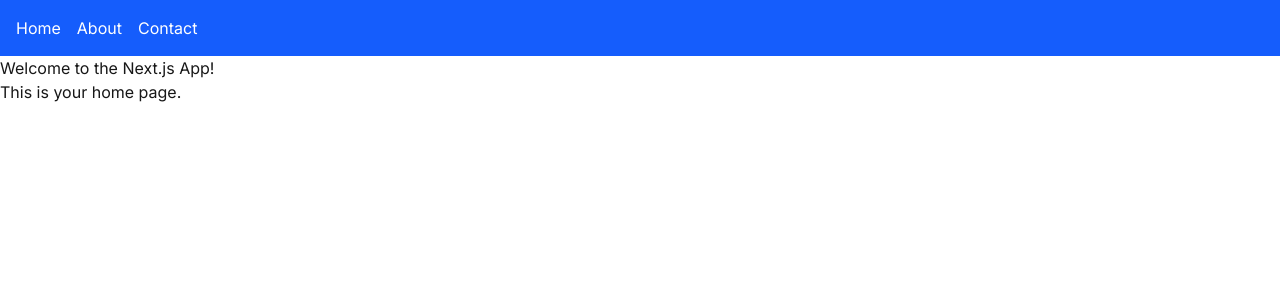
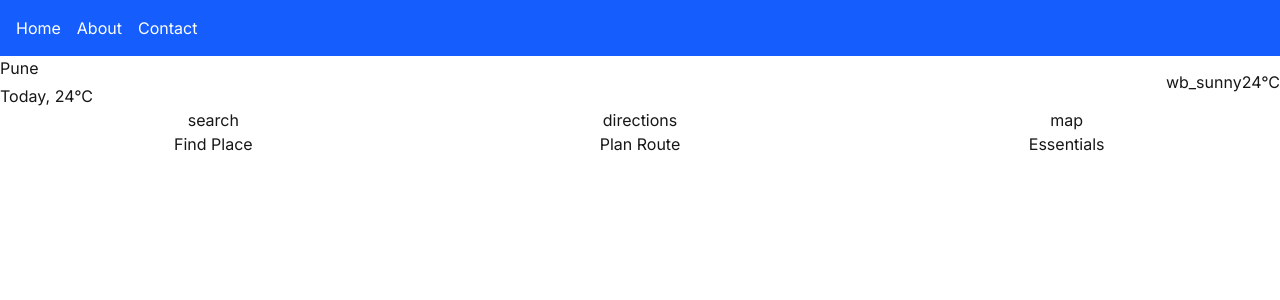
Before and after one commit to Kiwi-520/CityNav, a Next.js app in the folder citynav-nextjs-app/: page / in a window 1280 px wide. Shown: the top 300 px of the page. Built offline with nearby package versions, Linux system fonts and the light colour scheme.

Commit message:
made some changes in the Next JS application

```diff
--- /dev/null
+++ b/citynav-nextjs-app/src/app/home/HomeDashboard.tsx
@@ -0,0 +1,73 @@
+"use client";
+
+import { useEffect } from "react";
+// import SafetyAlert from "./SafetyAlert";
+import QuickActions from "../../components/QuickActions";
+// import DailyTip from "./DailyTip";
+// import RecentActivity from "./RecentActivity";
+// import SosButton from "./SosButton";
+// import BottomNav from "./BottomNav";
+import styles from "../../styles/home.module.css";
+
+export default function HomeDashboard() {
+  useEffect(() => {
+    // Update clock every minute
+    const interval = setInterval(() => {
+      const timeElement = document.getElementById("currentTime");
+      if (timeElement) {
+        const now = new Date();
+        const timeString = now.toLocaleTimeString("en-US", {
+          hour: "2-digit",
+          minute: "2-digit",
+        });
+        timeElement.textContent = `Today, ${timeString}`;
+      }
+    }, 60000);
+
+    return () => clearInterval(interval);
+  }, []);
+
+  return (
+    <div className="citynav-bg">
+      <div className="citynav-card">
+        <div className={styles.dashboardContainer}>
+          {/* Safety Alert */}
+          {/* <SafetyAlert /> */}
+
+          {/* Header */}
+          <div className={styles.dashboardHeader}>
+            <div className={styles.cityInfo}>
+              <h3 id="cityName">Pune</h3>
+              <span className="body-small">
+                Today, <span id="currentTime">24°C</span>
+              </span>
+            </div>
+            <div className={styles.weatherInfo}>
+              <span className="material-icons" id="weatherIcon">
+                wb_sunny
+              </span>
+              <span className="body-medium" id="temperature">
+                24°C
+              </span>
+            </div>
+          </div>
+
+          {/* Quick Actions */}
+          <QuickActions />
+
+          {/* Daily Tip */}
+          {/* <DailyTip /> */}
+
+          {/* Recent Activity */}
+          {/* <RecentActivity /> */}
+
+          {/* Emergency SOS Button */}
+          {/* <SosButton /> */}
+        </div>
+      </div>
+
+      {/* Bottom Navigation */}
+      {/* <BottomNav /> */}
+    </div>
+  );
+}
--- a/citynav-nextjs-app/src/app/page.tsx
+++ b/citynav-nextjs-app/src/app/page.tsx
@@ -1,11 +1,17 @@
 // This is a Server Component by default
-import Header from "../components/Header";
+// export default function HomePage() {
+//   return (
+//     <main>
+//       <h1>Welcome to the Next.js App!</h1>
+//       <p>This is your home page.</p>
+//     </main>
+//   );
+// }
+
+"use client";
+
+import HomeDashboard from "./home/HomeDashboard";
 
 export default function HomePage() {
-  return (
-    <main>
-      <h1>Welcome to the Next.js App!</h1>
-      <p>This is your home page.</p>
-    </main>
-  );
+  return <HomeDashboard />;
 }
--- /dev/null
+++ b/citynav-nextjs-app/src/components/QuickActions.tsx
@@ -0,0 +1,28 @@
+import styles from "../styles/components.module.css";
+
+export default function QuickActions() {
+  return (
+    <div className={styles.quickActions}>
+      <a href="/search-discovery" className={styles.actionButton}>
+        <button className="btn btn-icon btn-large">
+          <span className="material-icons">search</span>
+        </button>
+        <span className={styles.actionLabel}>Find Place</span>
+      </a>
+
+      <a href="/route-options" className={styles.actionButton}>
+        <button className="btn btn-icon btn-large">
+          <span className="material-icons">directions</span>
+        </button>
+        <span className={styles.actionLabel}>Plan Route</span>
+      </a>
+
+      <a href="/interactive-map" className={styles.actionButton}>
+        <button className="btn btn-icon btn-large">
+          <span className="material-icons">map</span>
+        </button>
+        <span className={styles.actionLabel}>Essentials</span>
+      </a>
+    </div>
+  );
+}
--- /dev/null
+++ b/citynav-nextjs-app/src/styles/components.module.css
@@ -0,0 +1,27 @@
+.quickActions {
+  display: grid;
+  grid-template-columns: repeat(3, 1fr);
+  gap: var(--spacing-lg);
+  margin-bottom: var(--spacing-xl);
+}
+
+.actionButton {
+  display: flex;
+  flex-direction: column;
+  align-items: center;
+  gap: var(--spacing-xs);
+  text-decoration: none;
+  color: inherit;
+  transition: transform var(--duration-quick) ease;
+}
+
+.actionButton:hover {
+  transform: translateY(-2px);
+}
+
+.actionLabel {
+  font-size: var(--label-medium-size);
+  font-weight: var(--label-medium-weight);
+  color: var(--on-surface-variant);
+  text-align: center;
+}
--- /dev/null
+++ b/citynav-nextjs-app/src/styles/home.module.css
@@ -0,0 +1,28 @@
+.dashboardContainer {
+  position: relative;
+  padding-bottom: 80px;
+}
+
+.dashboardHeader {
+  display: flex;
+  justify-content: space-between;
+  align-items: center;
+  margin-bottom: var(--spacing-xl);
+  padding-bottom: var(--spacing-md);
+  border-bottom: 1px solid var(--outline-variant);
+}
+
+.cityInfo h3 {
+  margin-bottom: 4px;
+}
+
+.weatherInfo {
+  display: flex;
+  align-items: center;
+  gap: var(--spacing-xs);
+}
+
+.weatherInfo .material-icons {
+  font-size: var(--icon-size-large);
+  color: var(--warning);
+}
```
Also changed, not shown: 1 other file (tests, documents, lock files or other folders).
